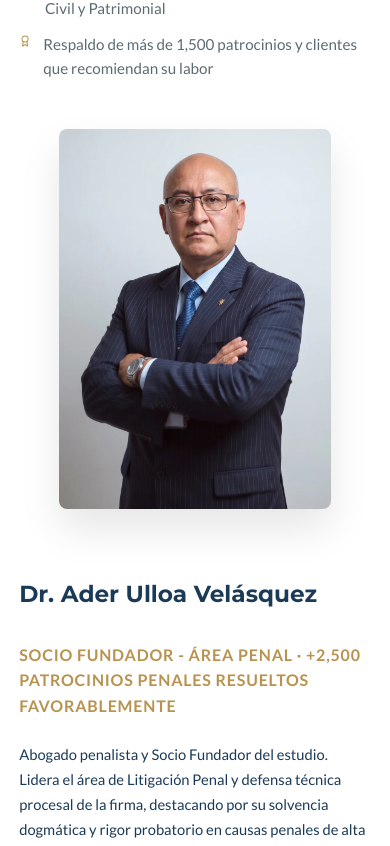
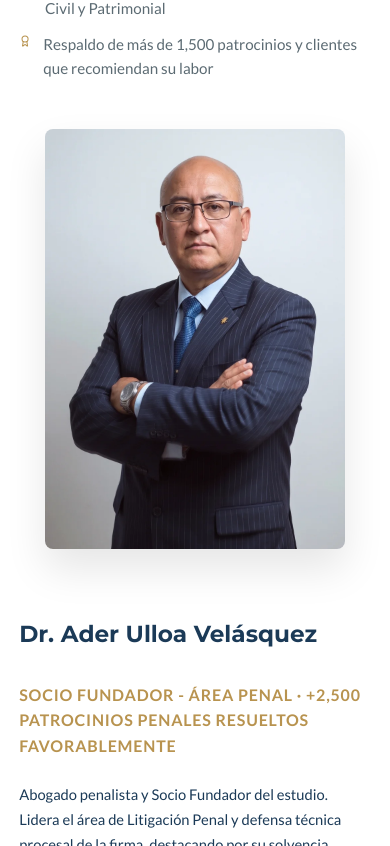
Before and after one commit to Kactis-Labs/Notar-a-Oaelechea, a React (Vite) app: page /equipo in a window 390 px wide. Shown: the part 1518-2364 px from the top of the page. Built offline with nearby package versions, Linux system fonts and the light colour scheme; a web font is replaced by a local one.

Commit message:
style(team): alinear object-position a top center para encuadrar completamente a los abogados dentro del marco

```diff
--- a/src/pages/ServiceDetail.css
+++ b/src/pages/ServiceDetail.css
@@ -87,6 +87,22 @@
 .sidebar-team-card {
   margin: 0;
   width: 100%;
+  background-color: var(--color-white);
+  border-radius: 8px;
+  overflow: hidden;
+  box-shadow: 0 4px 15px rgba(0, 0, 0, 0.05);
+}
+
+.sidebar-team-card .team-img-wrapper {
+  height: 280px;
+  overflow: hidden;
+}
+
+.sidebar-team-card .team-img {
+  width: 100%;
+  height: 100%;
+  object-fit: cover;
+  object-position: top center;
 }
 
 /* CTA Section */
--- a/src/pages/TeamPage.css
+++ b/src/pages/TeamPage.css
@@ -88,8 +88,9 @@
 
 .titular-image {
   width: 100%;
-  height: 600px;
+  height: 580px;
   object-fit: cover;
+  object-position: top center;
   border-radius: 8px;
   box-shadow: 0 20px 40px rgba(0, 0, 0, 0.1);
   position: relative;
@@ -145,7 +146,7 @@
 
 .team-member-img {
   width: 100%;
-  height: 320px;
+  height: 340px;
   overflow: hidden;
 }
 
@@ -153,6 +154,7 @@
   width: 100%;
   height: 100%;
   object-fit: cover;
+  object-position: top center;
   transition: transform 0.5s ease;
 }
 
@@ -205,7 +207,8 @@
     font-size: 0.92rem;
   }
   .titular-image {
-    height: 380px;
+    height: 420px;
+    object-position: top center;
   }
   .titular-image-deco {
     display: none;
```
